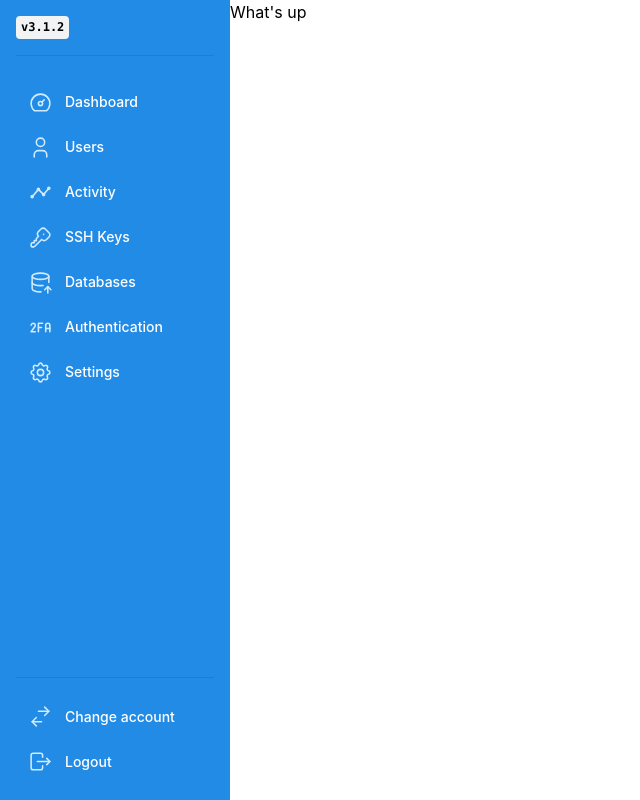
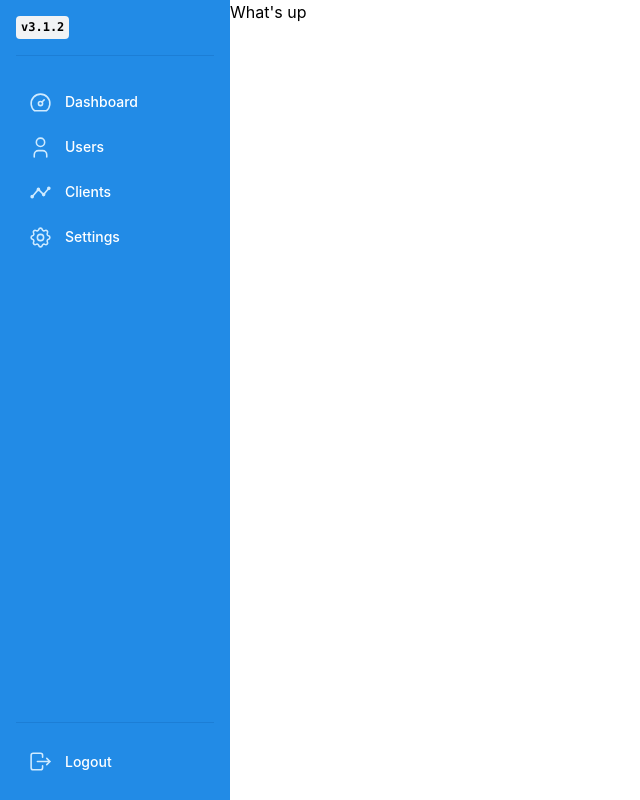
Before and after one commit to owjoel/itsa-ui, a Next.js app: page / in a window 1280 px wide. Shown: the whole page, without its empty margins (0-640 px from the left). Built offline with nearby package versions, Linux system fonts and the light colour scheme.

Commit message:
fix: active routes

```diff
--- a/src/app/(management)/NavBar.tsx
+++ b/src/app/(management)/NavBar.tsx
@@ -15,34 +15,35 @@ import {
   IconUser
 } from "@tabler/icons-react";
 import classes from "./Navbar.module.css";
+import Link from "next/link";
 
 const data = [
-  { link: "", label: "Dashboard", icon: IconDashboard },
-  { link: "", label: "Users", icon: IconUser },
-  { link: "", label: "Activity", icon: IconTimeline },
-  { link: "", label: "SSH Keys", icon: IconKey },
-  { link: "", label: "Databases", icon: IconDatabaseImport },
-  { link: "", label: "Authentication", icon: Icon2fa },
-  { link: "", label: "Settings", icon: IconSettings },
+  { link: "/dashboard", label: "Dashboard", icon: IconDashboard },
+  { link: "/users", label: "Users", icon: IconUser },
+  { link: "/clients", label: "Clients", icon: IconTimeline },
+  { link: "/settings", label: "Settings", icon: IconSettings },
 ];
 
 export function Navbar() {
-  const [active, setActive] = useState("Billing");
+  const pathname = new URL(window.location.href).pathname;
+  const route = pathname.split('/')[1]
+  const selected = route.charAt(0).toUpperCase() + route.slice(1)
+  const [active, setActive] = useState(selected);
 
   const links = data.map((item) => (
-    <a
+    <Link
       className={classes.link}
       data-active={item.label === active || undefined}
       href={item.link}
       key={item.label}
-      onClick={(event) => {
-        event.preventDefault();
-        setActive(item.label);
-      }}
+      // onClick={(event) => {
+      //   event.preventDefault();
+      //   setActive(item.label);
+      // }}
     >
       <item.icon className={classes.linkIcon} stroke={1.5} />
       <span>{item.label}</span>
-    </a>
+    </Link>
   ));
 
   return (
@@ -57,23 +58,23 @@ export function Navbar() {
       </div>
 
       <div className={classes.footer}>
-        <a
+        {/* <a
           href="#"
           className={classes.link}
           onClick={(event) => event.preventDefault()}
         >
           <IconSwitchHorizontal className={classes.linkIcon} stroke={1.5} />
           <span>Change account</span>
-        </a>
+        </a> */}
 
-        <a
+        <Link
           href="#"
           className={classes.link}
           onClick={(event) => event.preventDefault()}
         >
           <IconLogout className={classes.linkIcon} stroke={1.5} />
           <span>Logout</span>
-        </a>
+        </Link>
       </div>
     </nav>
   );
```
